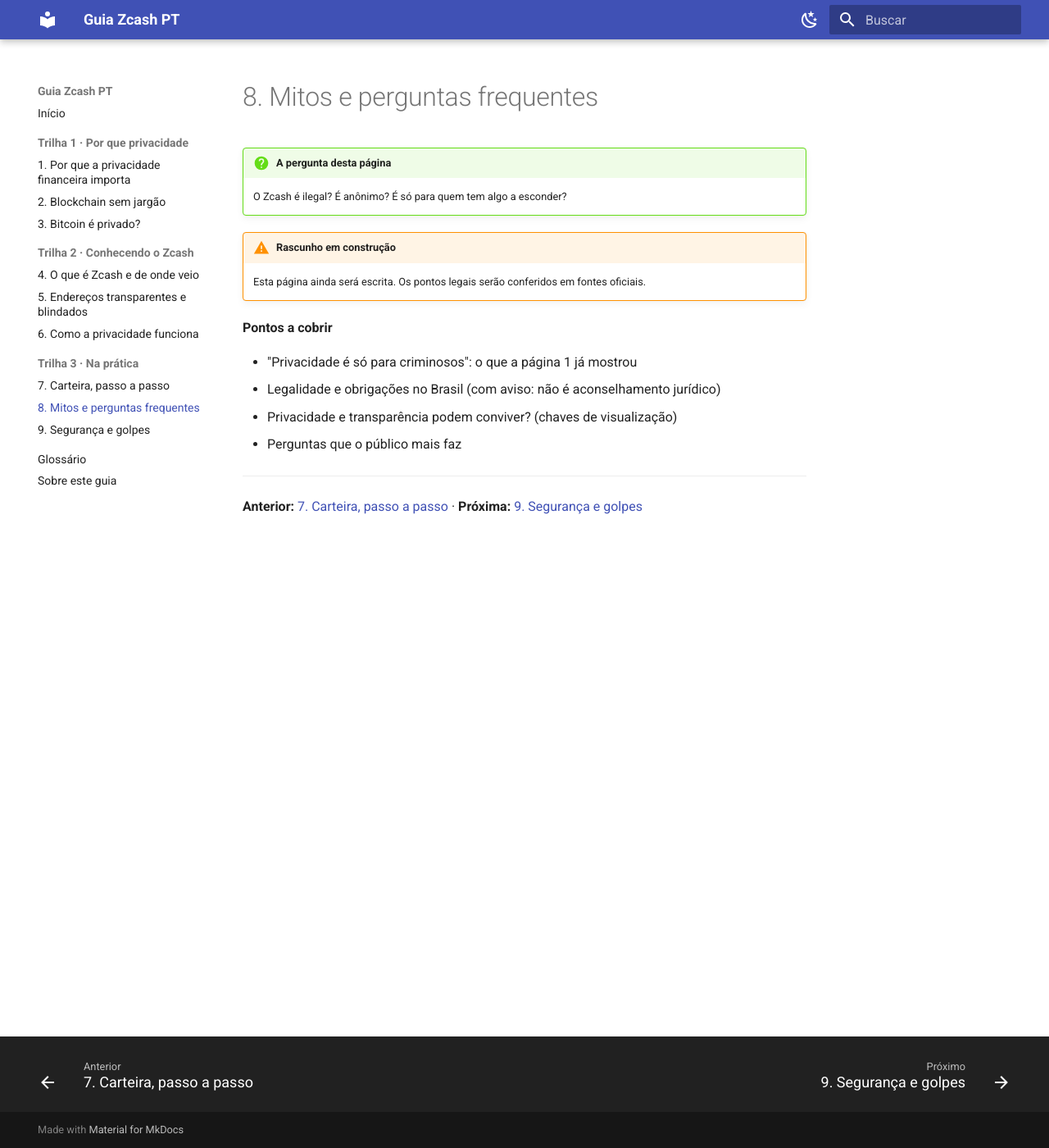
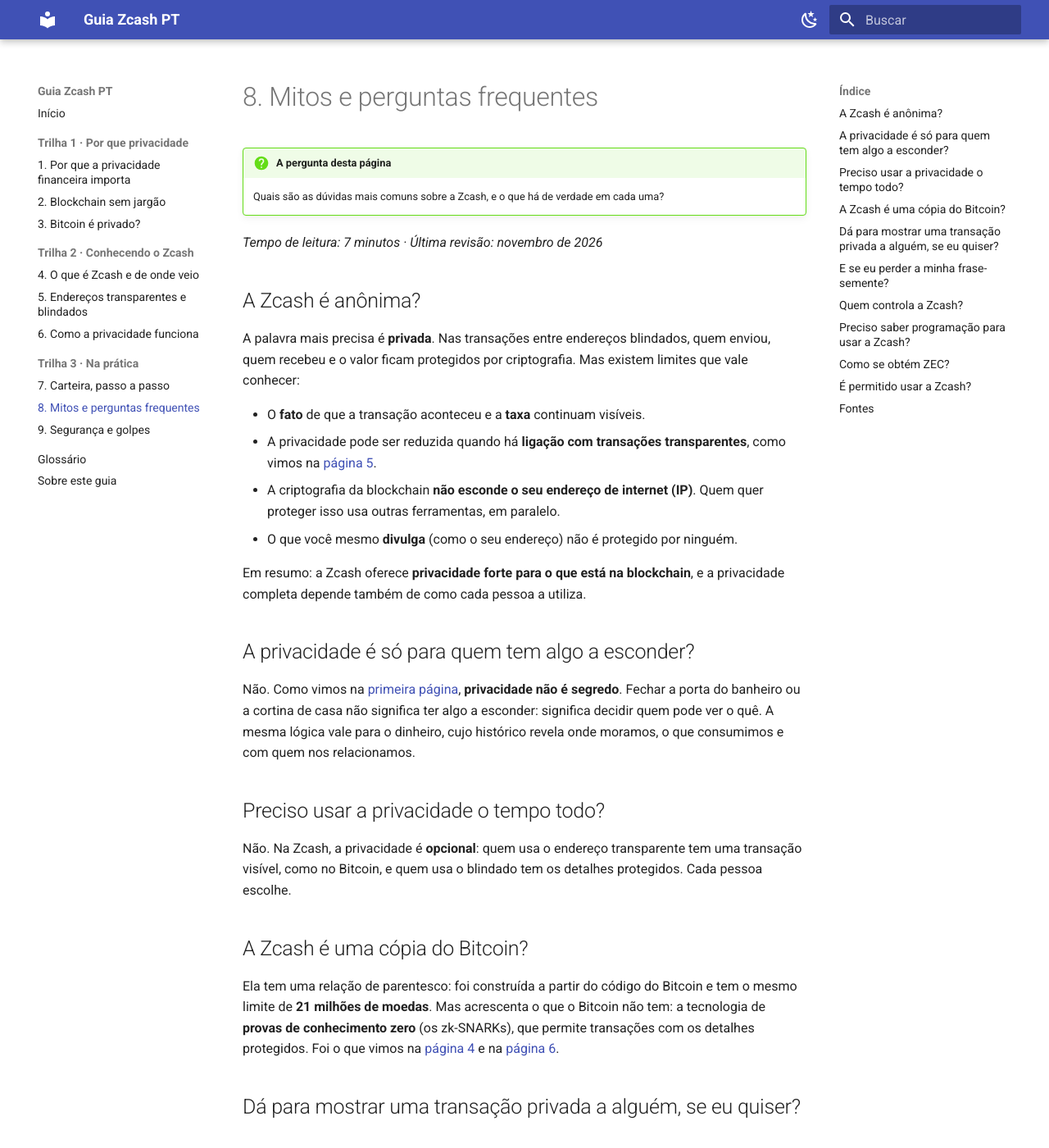
Before and after one commit to AAmanditaX/guia-zcash-pt, an MkDocs documentation site: the page built from docs/trilha-3/08-mitos-e-faq.md, in a window 1280 px wide and 1400 px high. Shown: the whole window at 82% size. Built offline with MkDocs 1.6.1 and Material for MkDocs 9.7.7, drawn with Linux system fonts in a browser that asks for light colours; some of the changed text lies outside the part shown.

Commit message:
Revise FAQs and clarify Zcash privacy features

```diff
--- a/docs/trilha-3/08-mitos-e-faq.md
+++ b/docs/trilha-3/08-mitos-e-faq.md
@@ -1,18 +1,63 @@
 # 8. Mitos e perguntas frequentes
 
 !!! question "A pergunta desta página"
-    O Zcash é ilegal? É anônimo? É só para quem tem algo a esconder?
+    Quais são as dúvidas mais comuns sobre a Zcash, e o que há de verdade em cada uma?
 
-!!! warning "Rascunho em construção"
-    Esta página ainda será escrita. Os pontos legais serão conferidos em fontes oficiais.
+*Tempo de leitura: 7 minutos · Última revisão: novembro de 2026*
 
-**Pontos a cobrir**
+## A Zcash é anônima?
 
-- "Privacidade é só para criminosos": o que a página 1 já mostrou
-- Legalidade e obrigações no Brasil (com aviso: não é aconselhamento jurídico)
-- Privacidade e transparência podem conviver? (chaves de visualização)
-- Perguntas que o público mais faz
+A palavra mais precisa é **privada**. Nas transações entre endereços blindados, quem enviou, quem recebeu e o valor ficam protegidos por criptografia. Mas existem limites que vale conhecer:
+
+- O **fato** de que a transação aconteceu e a **taxa** continuam visíveis.
+- A privacidade pode ser reduzida quando há **ligação com transações transparentes**, como vimos na [página 5](../trilha-2/05-enderecos.md).
+- A criptografia da blockchain **não esconde o seu endereço de internet (IP)**. Quem quer proteger isso usa outras ferramentas, em paralelo.
+- O que você mesmo **divulga** (como o seu endereço) não é protegido por ninguém.
+
+Em resumo: a Zcash oferece **privacidade forte para o que está na blockchain**, e a privacidade completa depende também de como cada pessoa a utiliza.
+
+## A privacidade é só para quem tem algo a esconder?
+
+Não. Como vimos na [primeira página](../trilha-1/01-por-que-privacidade.md), **privacidade não é segredo**. Fechar a porta do banheiro ou a cortina de casa não significa ter algo a esconder: significa decidir quem pode ver o quê. A mesma lógica vale para o dinheiro, cujo histórico revela onde moramos, o que consumimos e com quem nos relacionamos.
+
+## Preciso usar a privacidade o tempo todo?
+
+Não. Na Zcash, a privacidade é **opcional**: quem usa o endereço transparente tem uma transação visível, como no Bitcoin, e quem usa o blindado tem os detalhes protegidos. Cada pessoa escolhe.
+
+## A Zcash é uma cópia do Bitcoin?
+
+Ela tem uma relação de parentesco: foi construída a partir do código do Bitcoin e tem o mesmo limite de **21 milhões de moedas**. Mas acrescenta o que o Bitcoin não tem: a tecnologia de **provas de conhecimento zero** (os zk-SNARKs), que permite transações com os detalhes protegidos. Foi o que vimos na [página 4](../trilha-2/04-o-que-e-zcash.md) e na [página 6](../trilha-2/06-como-funciona.md).
+
+## Dá para mostrar uma transação privada a alguém, se eu quiser?
+
+Dá. Quem tem um endereço blindado pode usar uma **chave de visualização** para permitir que outra pessoa **veja** determinadas transações, **sem poder gastar o dinheiro**. A privacidade, portanto, não impede a transparência quando você a escolhe. Você decide quem vê o quê.
+
+## E se eu perder a minha frase-semente?
+
+Não há como recuperá-la. Não existe uma central, um suporte ou uma empresa que possa fazer isso por você. É o preço da autonomia: o controle é seu, e o cuidado também. Por isso, o guia dedica uma página inteira a esse tema, a [página 9](09-seguranca.md).
+
+## Quem controla a Zcash?
+
+Ninguém sozinho. É um projeto de **código aberto**, mantido por diferentes organizações e pela comunidade. Como vimos na [página 4](../trilha-2/04-o-que-e-zcash.md), esse cenário muda com o tempo, e o acervo do guia vai tratar do assunto em detalhes mais adiante.
+
+## Preciso saber programação para usar a Zcash?
+
+Não. Uma carteira como as que vimos na [página 7](07-carteira.md) funciona como um aplicativo comum, e é possível aprender a usá-la sem conhecimento técnico.
+
+## Como se obtém ZEC?
+
+Existem diferentes caminhos, e eles variam conforme o lugar e o momento. Esse assunto será tratado em uma página própria mais adiante.
+
+## É permitido usar a Zcash?
+
+As regras sobre criptoativos variam de lugar para lugar e mudam com o tempo. Este guia é educativo e não oferece aconselhamento jurídico. Em caso de dúvida, consulte as fontes oficiais ou um profissional. Veja o aviso completo em [Sobre este guia](../sobre.md).
 
 ---
 
 **Anterior:** [7. Carteira, passo a passo](07-carteira.md) · **Próxima:** [9. Segurança e golpes](09-seguranca.md)
+
+## Fontes
+
+- [Zcash FAQ (ZecHub)](https://zechub.wiki/glossary-and-faqs/faq): privacidade em transações blindadas e seus limites.
+- [Zcash Basics (documentação)](https://zcash.readthedocs.io/en/latest/rtd_pages/basics.html): privacidade opcional e chave de visualização.
+- [Zcash (Wikipedia)](https://en.wikipedia.org/wiki/Zcash): relação com o código do Bitcoin e limite de moedas.
```
